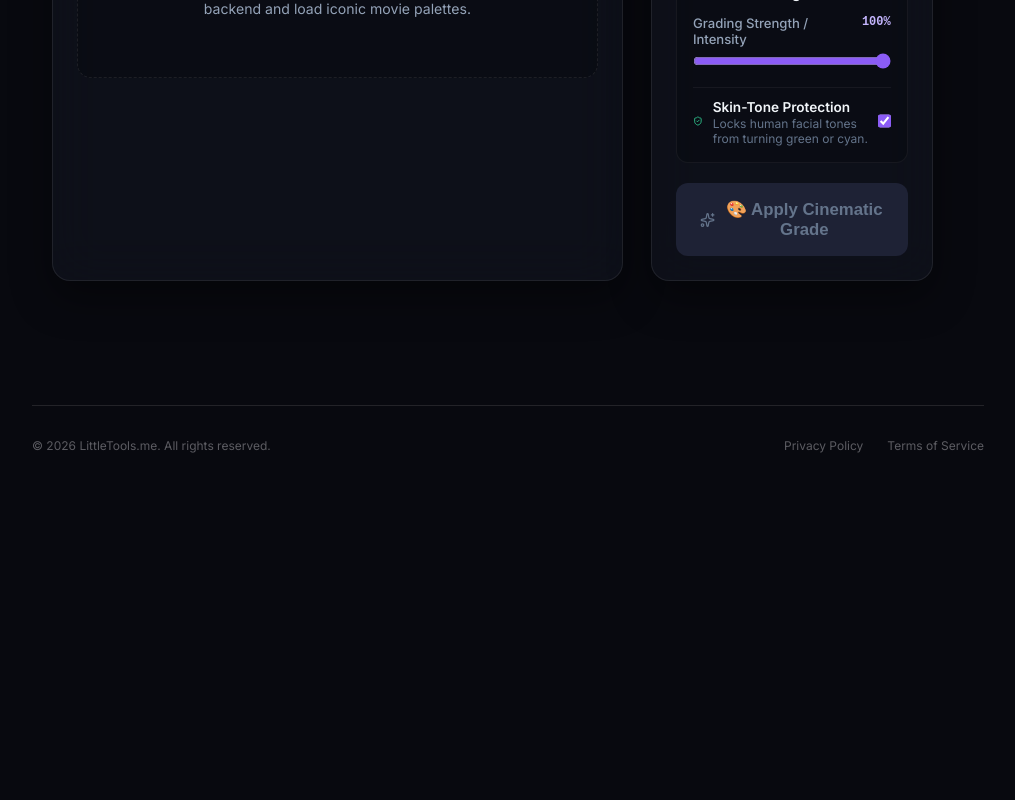
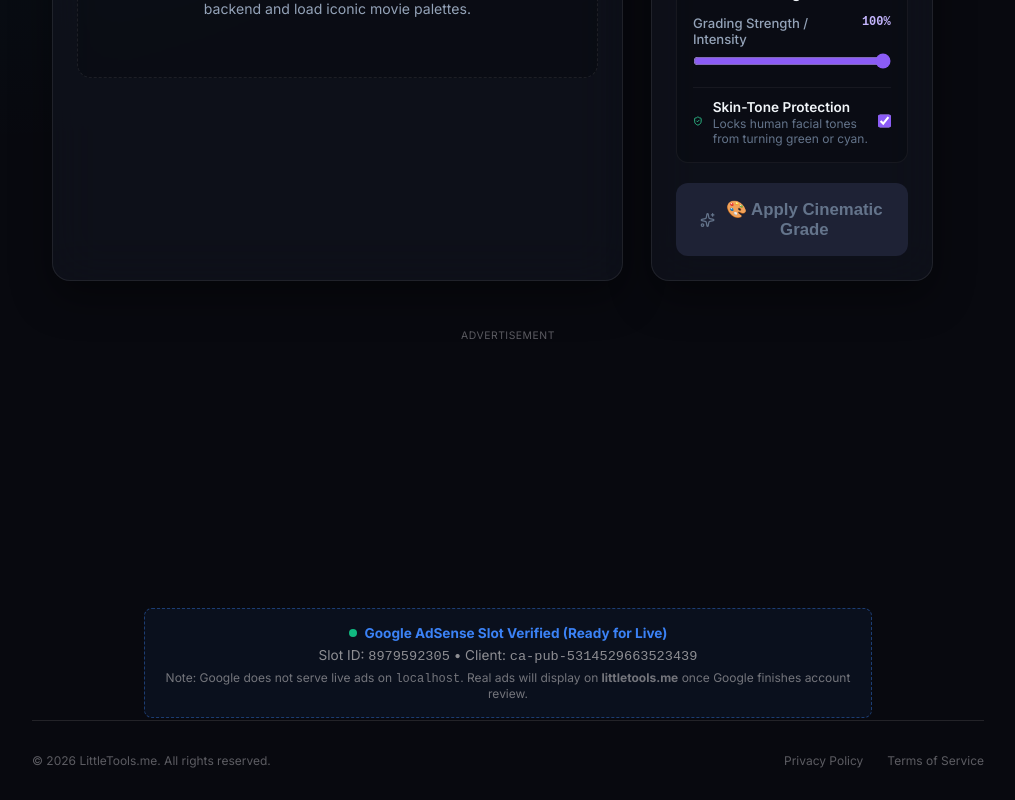
Before and after one commit to shameel0505/littletools, a React (Vite) app: page /cinegrade in a window 1280 px wide. Shown: the part 901-1701 px from the top of the page, without its empty margins (132-1147 px from the left). Before the commit the page ends 1386 px from the top, so only its background shows below. Built offline with nearby package versions, Linux system fonts and the light colour scheme.

Commit message:
Add full SEO Helmet tags, sitemap.xml entry, and AdSense compliance to CineGrade tool

```diff
--- a/src/CineGradeTool.jsx
+++ b/src/CineGradeTool.jsx
@@ -20,6 +20,8 @@ import {
   ArrowRight
 } from 'lucide-react';
 import { motion, AnimatePresence } from 'framer-motion';
+import { Helmet } from 'react-helmet-async';
+import AdBanner from './AdBanner';
 
 import './cineGradeTool.css';
 
@@ -298,6 +300,24 @@ export default function CineGradeTool() {
 
   return (
     <div className="app-container">
+      <Helmet>
+        <title>CineGrade AI — 1-Click Cinematic Neural Color Grading | LittleTools</title>
+        <meta name="description" content="Transform your photos and video footage with Hollywood-grade color palettes. Match iconic movie aesthetics like Dune, Blade Runner, and Oppenheimer, or use the 1-click AI Auto-Grader." />
+        <link rel="canonical" href="https://littletools.me/cinegrade" />
+
+        {/* OpenGraph */}
+        <meta property="og:type" content="website" />
+        <meta property="og:url" content="https://littletools.me/cinegrade" />
+        <meta property="og:title" content="CineGrade AI — 1-Click Cinematic Neural Color Grading" />
+        <meta property="og:description" content="Effortless Hollywood-grade color grading. Match iconic movie aesthetics, upload custom style references, or let the 1-click AI Auto-Grader perfect your shots." />
+        <meta property="og:site_name" content="LittleTools" />
+
+        {/* Twitter */}
+        <meta name="twitter:card" content="summary_large_image" />
+        <meta name="twitter:title" content="CineGrade AI — 1-Click Cinematic Neural Color Grading" />
+        <meta name="twitter:description" content="AI Neural Color Grading for creators and cinematographers. Export 3D LUTs (.cube) with zero quality loss." />
+      </Helmet>
+
       {/* Header */}
       <header className="hero">
         <motion.div initial={{ opacity: 0, y: -20 }} animate={{ opacity: 1, y: 0 }} transition={{ duration: 0.8 }}>
@@ -793,6 +813,16 @@ export default function CineGradeTool() {
           </div>
         </motion.div>
       )}
+
+      {/* Standard Rectangular Ad Banner for AdSense */}
+      <div className="standard-ad-banner" style={{ marginTop: '48px' }}>
+        <span className="ad-label">Advertisement</span>
+        <AdBanner
+          adSlot="8979592305"
+          className="banner-ad-bottom"
+          style={{ display: 'block', width: '100%', maxWidth: '970px', height: '250px' }}
+        />
+      </div>
     </div>
   );
 }
```
Also changed, not shown: 1 other file (tests, documents, lock files or other folders).
